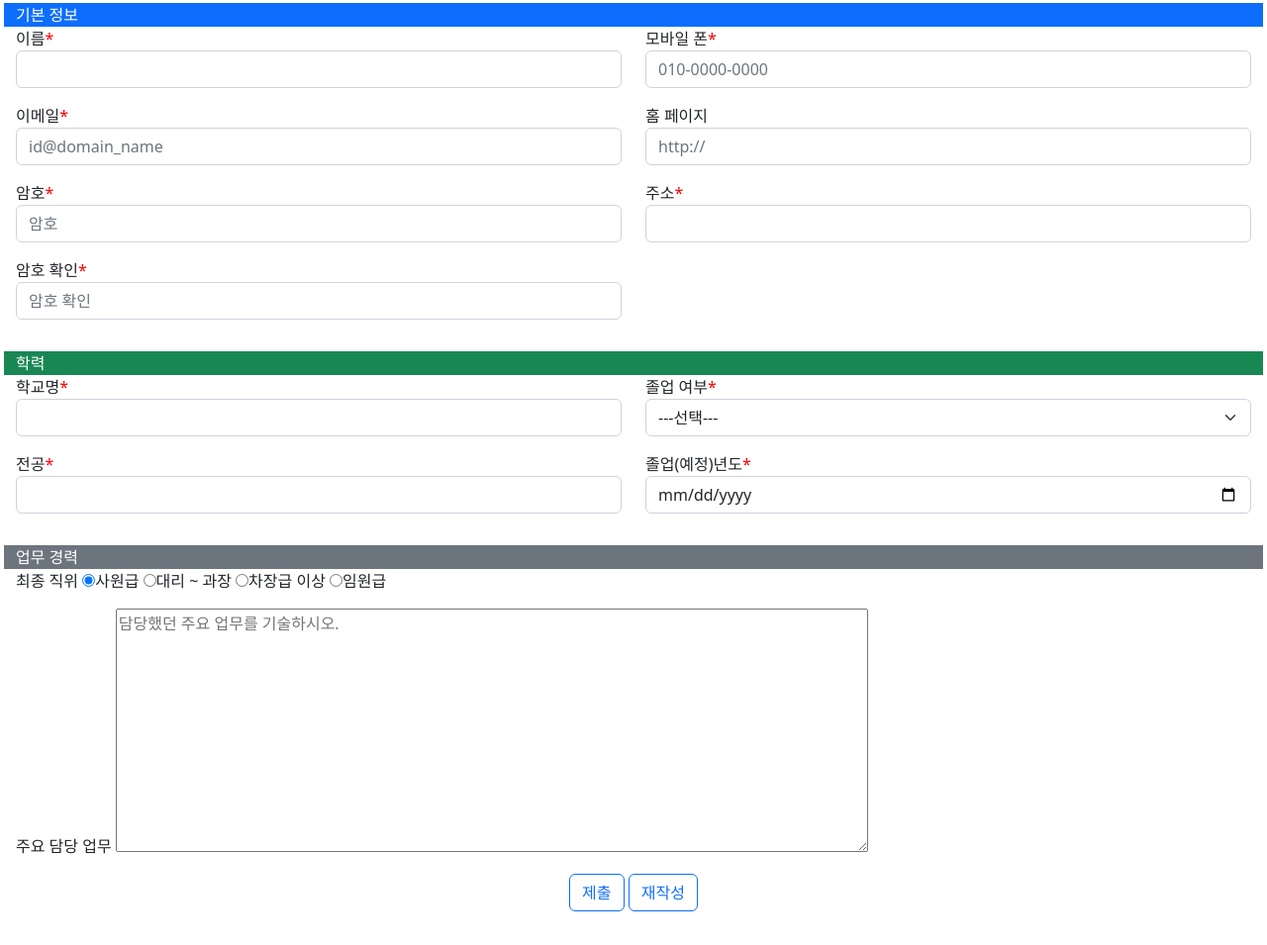
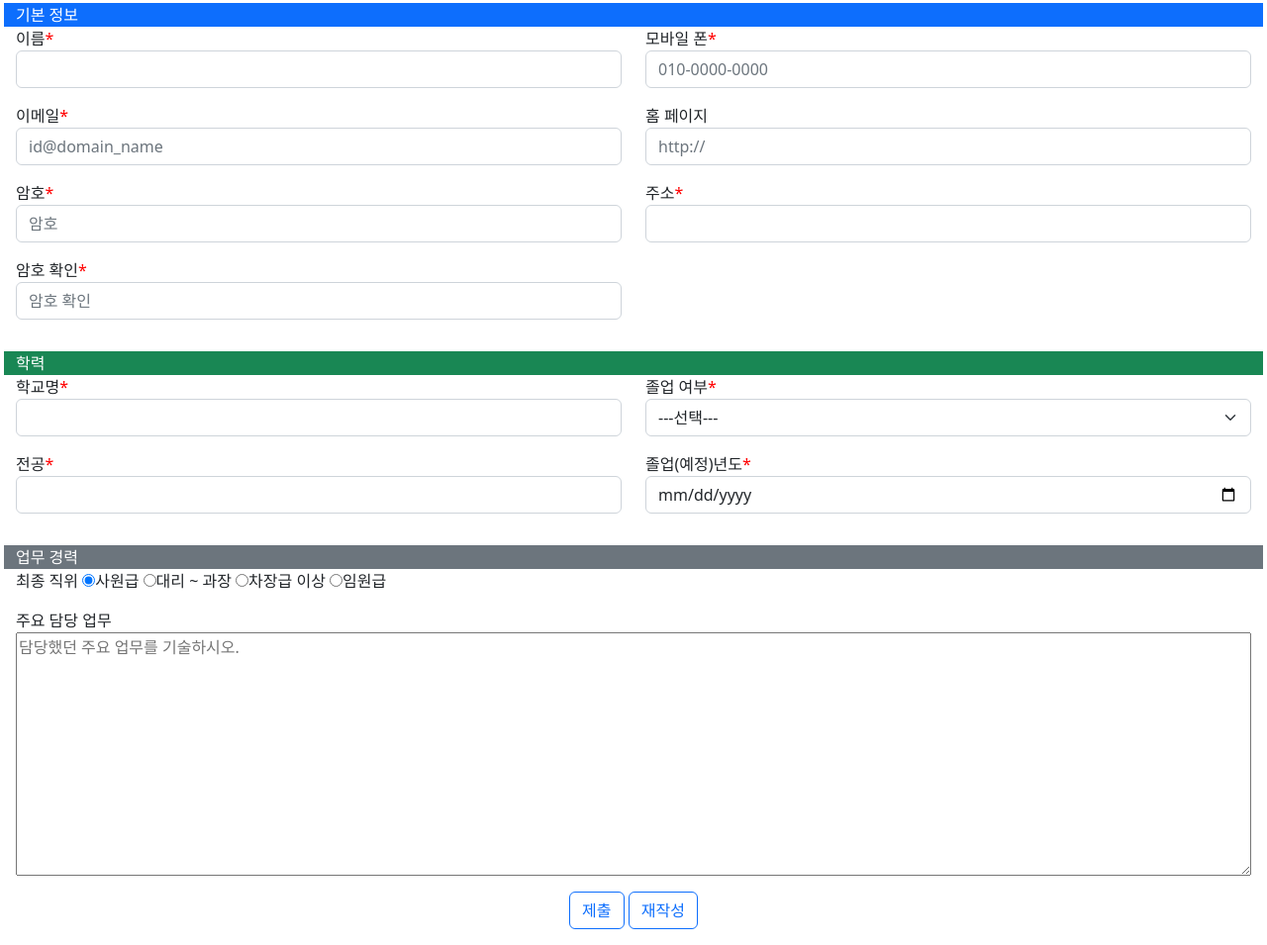
Before and after one commit to Jungwon04/WEBprogramming, a plain HTML site: page reports/register.html in a window 1280 px wide. Shown: the part 150-1105 px from the top of the page at 99% size. Drawn offline with nearby package versions, Linux system fonts and the light colour scheme.

Commit message:
register 페이지 생성

```diff
--- a/reports/register.html
+++ b/reports/register.html
@@ -15,6 +15,12 @@
 
   .button-container {
     text-align: center;
+    gap: 1rem;
+  }
+
+  .custom-mb-3 {
+  display: flex;
+  flex-direction: column;
   }
 
 </style>
@@ -101,14 +107,14 @@
       <label><input type="radio" name="직위" id="g4" value="board">임원급</label>
     </div>
   </div>
-    <div class="mb-3">
+    <div class="mb-3 custom-mb-3">
       <label for="comments">주요 담당 업무</label>
       <textarea id="comments" name="comments" cols="80" rows="10" placeholder="담당했던 주요 업무를 기술하시오."></textarea>
     </div>
-      <div class="button-container">
+    <div class="button-container">
         <button type="submit" class="btn btn-outline-primary">제출</button>
         <button type="reset" class="btn btn-outline-primary">재작성</button>
-      </div>
+    </div>
     </div>
 
 </form>
```
